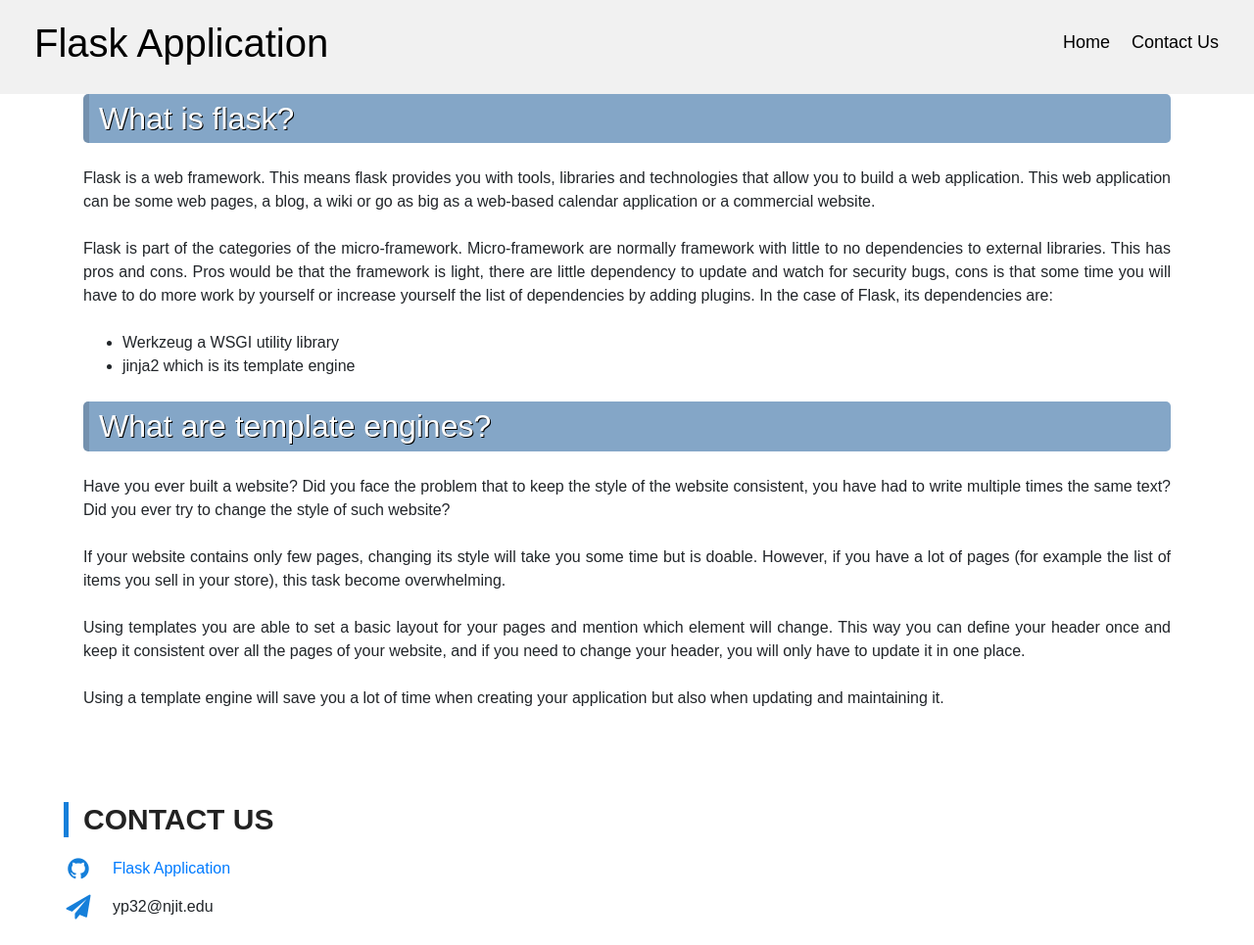
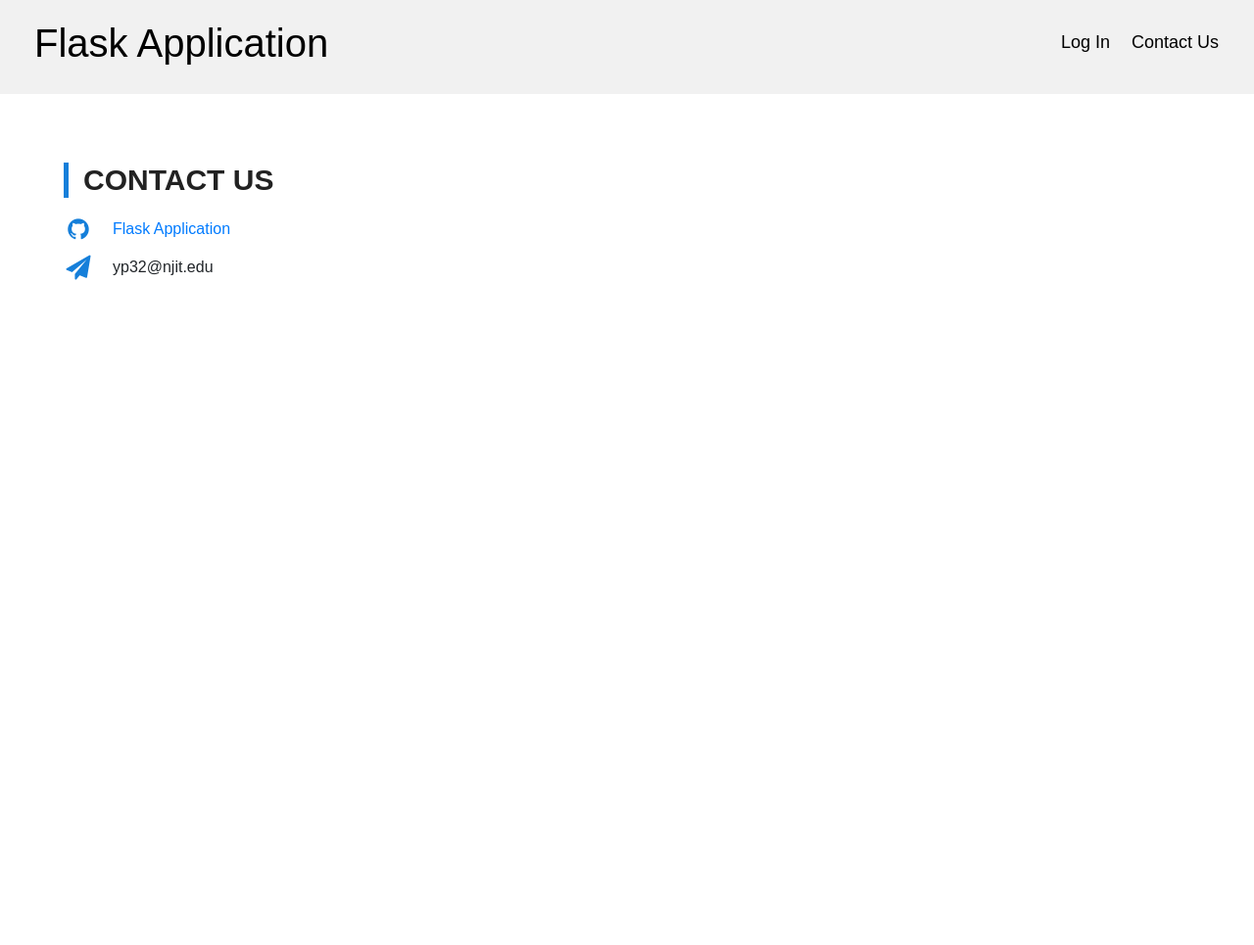
Before and after one commit to Yash-2903/PythonFlaskApp, a Flask app: page /contact in a window 1280 px wide. Shown: the top 965 px of the page at 98% size. After the commit the page ends 286 px from the top, so only its background shows below. Run offline with Flask 2, Linux system fonts and the light colour scheme; some libraries are stand-ins or nearby versions.

Commit message:
Update: Modify all the file

```diff
--- a/app/Route/routes.py
+++ b/app/Route/routes.py
@@ -1,15 +1,17 @@
 from flask import current_app as app
 import simplejson as json
-from flask import Flask, request, Response, redirect
+from flask import Flask, request, Response, redirect, url_for
 from flask import render_template
 from flaskext.mysql import MySQL
 from pymysql.cursors import DictCursor
+from .forms import ContactForm, SigninForm
+from pprint import pprint
 
 mysql = MySQL(cursorclass=DictCursor)
 mysql.init_app(app)
 nav = [
     {'name': 'Contact Us', 'url': '/contact'},
-    {'name': 'Home', 'url': '/index'}
+    {'name': 'Log In', 'url': '/signin'},
 ]
 
 
@@ -98,6 +100,20 @@ def form_delete_post(player_id):
     return redirect("/index", code=302)
 
 
+@app.route("/signin", methods=["GET", "POST"])
+def form_signin_get():
+    form = SigninForm()
+    if request.method == 'POST' and form.validate():
+        if (form.email.data == "njit@gmail.com") and (form.password.data == "password"):
+            return redirect("/index", code=302)
+
+    return render_template(
+        "signin.html",
+        form=form,
+        nav=nav, title='Flask Application'
+    )
+
+
 # Get all Data api
 @app.route('/api/v1/players', methods=['GET'])
 def api_browse() -> str:
--- a/app/templates/contact.html
+++ b/app/templates/contact.html
@@ -1,55 +1,12 @@
-<!DOCTYPE html>
-<html lang="en">
-<head>
-    <style>
-        .footer-info {
-            float: left;
-            width: 100%;
-            margin: 50px;
-            padding: 0;
-            position: relative;
-        }
-        .footer-info h3 {
-            color: #222;
-            font-size: 30px;
-            font-weight: 600;
-            border-left: solid #157fda 5px;
-            padding: 0 0 0 15px;
-            margin-bottom: 24px;
-        }
-
-        .footer-info i {
-            position: absolute;
-            left: 0;
-            font-size: 25px;
-            width: 30px;
-            text-align: center;
-            color: #157fda;
-        }
-
-        .footer-info p {
-            padding-left: 50px;
-            margin-bottom: 15px;
-        }
-
-        .footer-info h3 {
-            margin-bottom: 20px;
-            margin-top: 20px;
-        }
-
-        .footer-info h3 {
-            float: left;
-            width: 100%;
-        }
-
-        .footer-info p {
-            float: left;
-            width: 100%;
-        }
-    </style>
-</head>
-<body>
-{% include "home.html" %}
+{% block styles %}
+<link
+        rel="stylesheet"
+        href="/static/css/contact.css"
+        type="text/css"
+/>
+{% endblock %}
+{% include 'layout.html' %}
+{% include 'navigation.html' %}
 {% block content %}
 <div class="col-md-4">
     <div class="footer-info padding">
@@ -63,5 +20,3 @@
     </div>
 </div>
 {% endblock %}
-</body>
-</html>
--- a/app/templates/home.html
+++ b/app/templates/home.html
@@ -1,38 +1,36 @@
-<!DOCTYPE html>
-<html lang="en">
-<head>
-        <style>
-                        .header {
-            overflow: hidden;
-            background-color: #f1f1f1;
-            padding: 10px 25px;
-        }
-
-        .header a {
-  float: left;
-  color: black;
-  text-align: center;
-  padding: 10px;
-  text-decoration: none;
-  font-size: 18px;
-  line-height: 45px;
-  border-radius: 4px;
-}
-
-.header a.logo {
-  font-size: 25px;
-  font-weight: bold;
-}
-        </style>
-</head>
-<body>
+{% block styles %}
+<link
+        rel="stylesheet"
+        href="/static/css/home.css"
+        type="text/css"
+/>
+{% endblock %}
 {% extends 'layout.html' %}
 {% block content %}
-<div class="header">
-<a href="/" class="logo"><h1>{{title}}</h1></a>
 {% include 'navigation.html' %}
-        </div>
+<main class="container">
+    <div class="section f1">
+        <h2>What is flask?</h2>
+        <p>Flask is a web framework. This means flask provides you with tools, libraries and technologies that allow you
+            to
+            build a web application. This web application can be some web pages, a blog, a wiki or go as big as a
+            web-based
+            calendar application or a commercial website.</p>
+        <p>Flask is part of the categories of the micro-framework. Micro-framework are normally framework with little to
+            no
+            dependencies to external libraries. This has pros and cons. Pros would be that the framework is light,
+            there are little dependency to update and watch for security bugs, cons is that some time you will have to
+            do
+            more work by yourself or increase yourself the list of dependencies by adding plugins. In the case of Flask,
+            its dependencies are:
+        <ul>
+            <li>Werkzeug a WSGI utility library</li>
+            <li>jinja2 which is its template engine</li>
+        </ul>
+        </p>
+    </div>
+    <div>
+        <p>Need to see the Player Table, Click on <i>"Log In"</i> button.</p>
+    </div>
+</main>
 {% endblock %}
-
-</body>
-</html>
--- a/app/templates/layout.html
+++ b/app/templates/layout.html
@@ -8,70 +8,11 @@
           integrity="sha384-Vkoo8x4CGsO3+Hhxv8T/Q5PaXtkKtu6ug5TOeNV6gBiFeWPGFN9MuhOf23Q9Ifjh" crossorigin="anonymous">
     <link rel="stylesheet" href="https://cdnjs.cloudflare.com/ajax/libs/font-awesome/4.7.0/css/font-awesome.min.css">
     <title>{{title}}</title>
-    <style>
-        .section h2 {
-            padding: 6px 10px;
-            background-color: #84A6C7;
-            border: 1px solid rgba(0, 0, 0, .125);
-            border-width: 0 0 0 6px;
-            color: #ffffff;
-            text-shadow: 1px 1px rgb(0 0 0);
-            -webkit-border-radius: 5px;
-        }
-
-        .section p {
-            text-align: justify;
-            margin: 1.5em 0 1.5em 0;
-        }
-
-        .section li {
-            text-align: justify;
-        }
-    </style>
 </head>
 <body>
 <!-- As a heading -->
 {% block content %}{% endblock %}
-<main class="container">
-    <div class="section">
-        <h2>What is flask?</h2>
-        <p>Flask is a web framework. This means flask provides you with tools, libraries and technologies that allow you
-            to
-            build a web application. This web application can be some web pages, a blog, a wiki or go as big as a
-            web-based
-            calendar application or a commercial website.</p>
-        <p>Flask is part of the categories of the micro-framework. Micro-framework are normally framework with little to
-            no
-            dependencies to external libraries. This has pros and cons. Pros would be that the framework is light,
-            there are little dependency to update and watch for security bugs, cons is that some time you will have to
-            do
-            more work by yourself or increase yourself the list of dependencies by adding plugins. In the case of Flask,
-            its dependencies are:
-        <ul>
-            <li>Werkzeug a WSGI utility library</li>
-            <li>jinja2 which is its template engine</li>
-        </ul>
-        </p>
-    </div>
-    <div class="section">
-        <div class="section" id="what-are-template-engines">
-            <h2>What are template engines?</h2>
-            <p>Have you ever built a website? Did you face the problem that to keep the style
-                of the website consistent, you have had to write multiple times the same text?
-                Did you ever try to change the style of such website?</p>
-            <p>If your website contains only few pages, changing its style will take you some
-                time but is doable. However, if you have a lot of pages (for example the list of
-                items you sell in your store), this task become overwhelming.</p>
-            <p>Using templates you are able to set a basic layout for your pages and mention
-                which element will change.
-                This way you can define your header once and keep it consistent over all the pages of
-                your website, and if you need to change your header, you will only have to
-                update it in one place.</p>
-            <p>Using a template engine will save you a lot of time when creating your
-                application but also when updating and maintaining it.</p>
-        </div>
-    </div>
-</main>
+
 <div id="footer">
     <!-- Optional JavaScript -->
     <!-- jQuery first, then Popper.js, then Bootstrap JS -->
--- a/app/templates/navigation.html
+++ b/app/templates/navigation.html
@@ -1,38 +1,15 @@
-<!DOCTYPE html>
-<html lang="en">
-<style>
-* {box-sizing: border-box;}
-
-body {
-  margin: 0;
-  font-family: Arial, Helvetica, sans-serif;
-}
-
-.header a {
-  float: left;
-  color: black;
-  text-align: center;
-  padding: 10px;
-  text-decoration: none;
-  font-size: 18px;
-  line-height: 45px;
-  border-radius: 4px;
-}
-
-.header a:hover {
-  background-color: #ddd;
-  color: black;
-}
-
-.header-right {
-  float: right;
-}
-</style>
-<body>
+{% block styles %}
+<link
+        rel="stylesheet"
+        href="/static/css/navigation.css"
+        type="text/css"
+/>
+{% endblock %}
+<div class="header">
+<a href="/" class="logo"><h1>{{title}}</h1></a>
     {% for link in nav %}
     <div class="header-right">
         <a class="btn btn-default" href="{{ link.url }}">{{ link.name }}</a>
     </div>
     {% endfor %}
-</body>
-</html>
+</div>
```
Also changed, not shown: app/templates/edit.html (+4 -9 lines), app/templates/index.html (+4 -8 lines), app/templates/new.html (+4 -8 lines), app/templates/view.html (+10 -15 lines).
